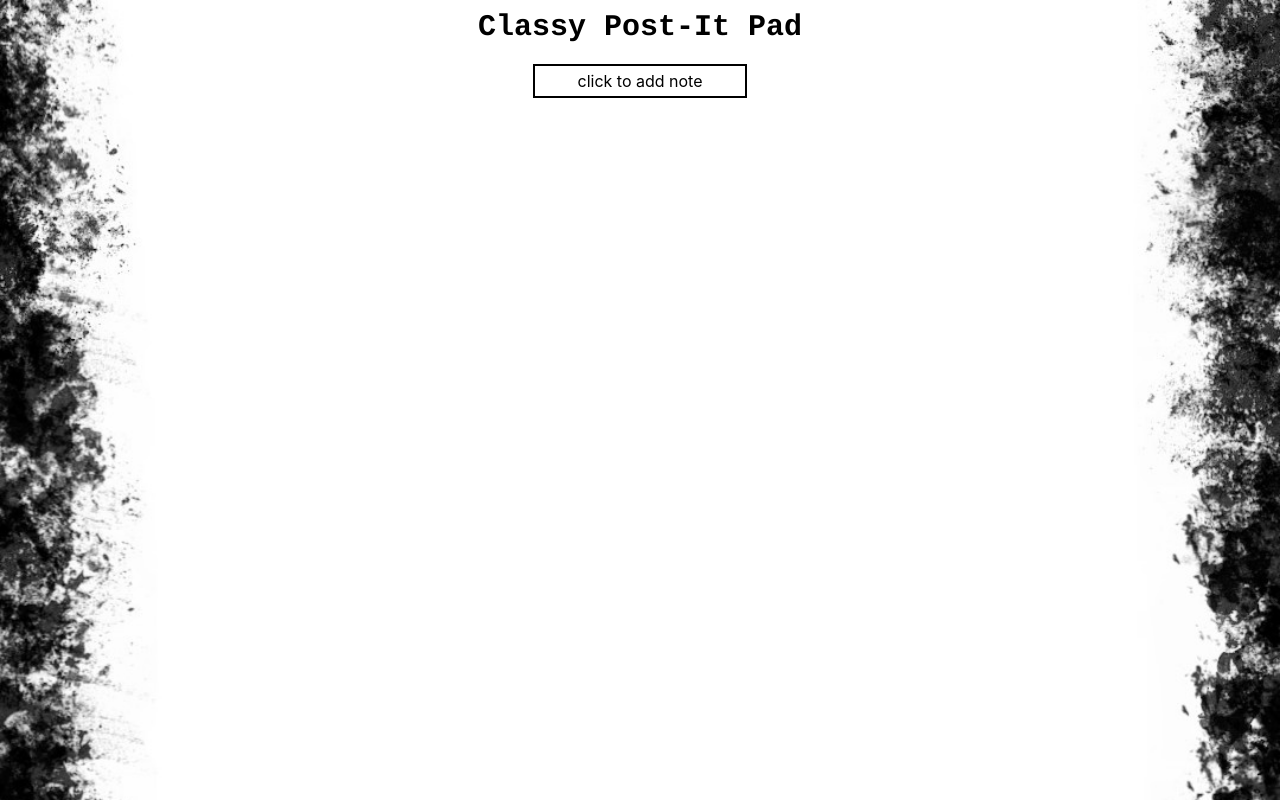
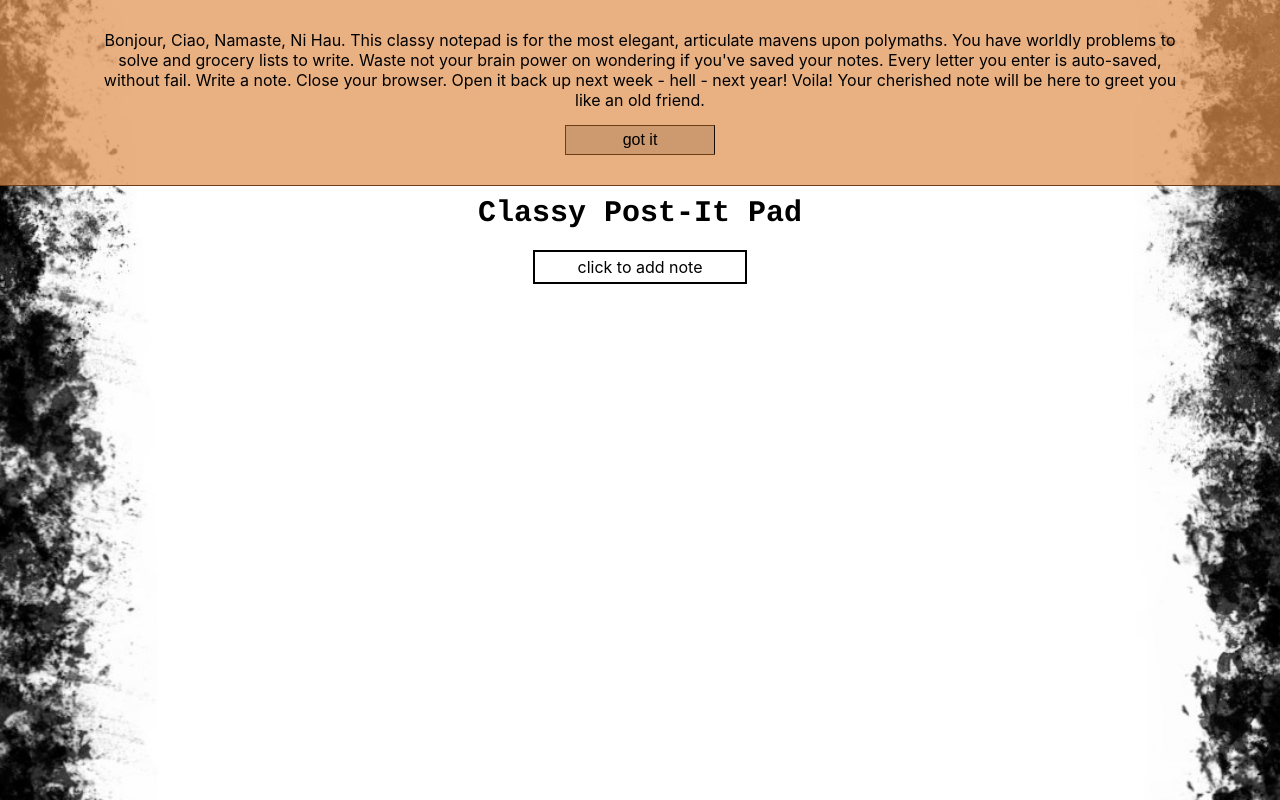
Before and after one commit to bensultan1985/Classy_Post-It_Pad, a React (Create React App) app: page / in a window 1280 px wide. Built offline with nearby package versions, Linux system fonts and the light colour scheme; the HTML template or start-up script is replaced by a standard one.

Commit message:
changed text intro

```diff
--- a/src/App.css
+++ b/src/App.css
@@ -1,5 +1,37 @@
 .App {
   text-align: center;
+}
+
+#helpheader {
+  background: rgba(224, 144, 78, 0.705);
+  /* background: rgba(252, 142, 52, 0.76); */
+  border-bottom: solid;
+  border-width: 1px;
+  border-color: rgba(109, 61, 21);
+  /* max-width: 1000px; */
+  /* margin: auto; */
+  display: none;
+  font-size: 16px;
+  padding: 30px;
+  padding-left: 100px;
+  padding-right: 100px;
+  text-emphasis: padding;
+}
+
+#closehelpheader {
+  margin: auto;
+  margin-top: 15px;
+  display: block;
+  width: 150px;
+  height: 30px;
+  text-align: center;
+  background: rgba(194, 143, 102, 0.705);
+  /* background: rgba(252, 142, 52, 0.76); */
+  border-bottom: solid;
+  border-width: 1px;
+  border-color: rgba(109, 61, 21);
+  font-size: 16px;
+  cursor: pointer;
 }
 
 .note {
--- a/src/App.js
+++ b/src/App.js
@@ -22,6 +22,12 @@ class App extends React.Component {
 
   async componentWillMount () {
     console.log('running')
+    if (await localStorage.getItem('gotHelp') == 'true') {
+      console.log(localStorage.gotHelp)
+      document.getElementById('helpheader').style.display = 'none'
+    } else {
+      document.getElementById('helpheader').style.display = 'block';
+    }
     console.log(this.state)
     if (await localStorage) {
       let allLocalStorage = Object.keys(localStorage)
@@ -62,7 +68,7 @@ class App extends React.Component {
   makeNew = () => {
     let newCount = this.state.count + 1
     this.setState({count: newCount})
-    let test = uuid()
+    let test = new Date().getTime()
     localStorage.setItem([test], '')
     this.setState({notes: {...this.state.notes,
       [test]: ''}})
@@ -85,14 +91,26 @@ class App extends React.Component {
     localStorage.removeItem(noteKey);
   }
 
+  noHelp = () => {
+    localStorage.setItem('gotHelp', 'true')
+    document.getElementById('helpheader').style.display = 'none';
+  }
+
 
     render() {
       console.log(this.state)
       return (
       <div className="App">
+        <div id="helpheader">
+          Bonjour, Ciao, Namaste, Ni Hau. This classy notepad is for the most elegant, articulate mavens upon polymaths. You have worldly problems to solve and grocery lists to write. Waste not your brain power on wondering if you've saved your notes. Every letter you enter is auto-saved, without fail. Write a note. Close your browser. Open it back up next week - hell - next year! Voila! Your cherished note will be here to greet you like an old friend.
+          <button id="closehelpheader" onClick={this.noHelp}> got it </button>
+        </div>
         <div id="header">Classy Post-It Pad</div>
         <Button makeNew={this.makeNew} noteObj={this.state}/>
-        {Object.keys(this.state.notes).map(element => <Note key={element} note={element} text={this.state.notes[element]} message={element} delNote={this.delNote}/>)}
+        {Object.keys(this.state.notes).filter(element => element !== 'gotHelp').map(element => <Note key={element} note={element} text={this.state.notes[element]} message={element} delNote={this.delNote}/>).sort((a,b) => {
+          return b.key - a.key
+        })
+      }
       </div>
     );
   }
```
